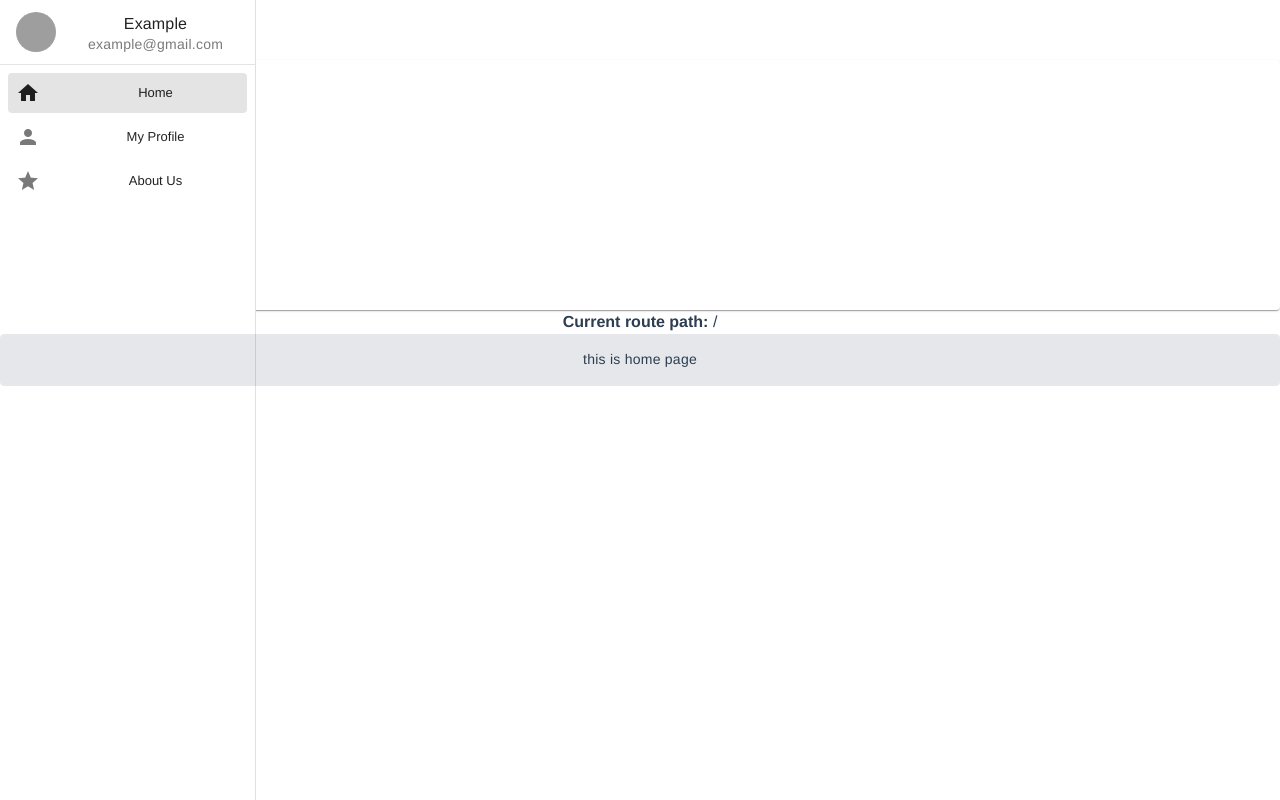
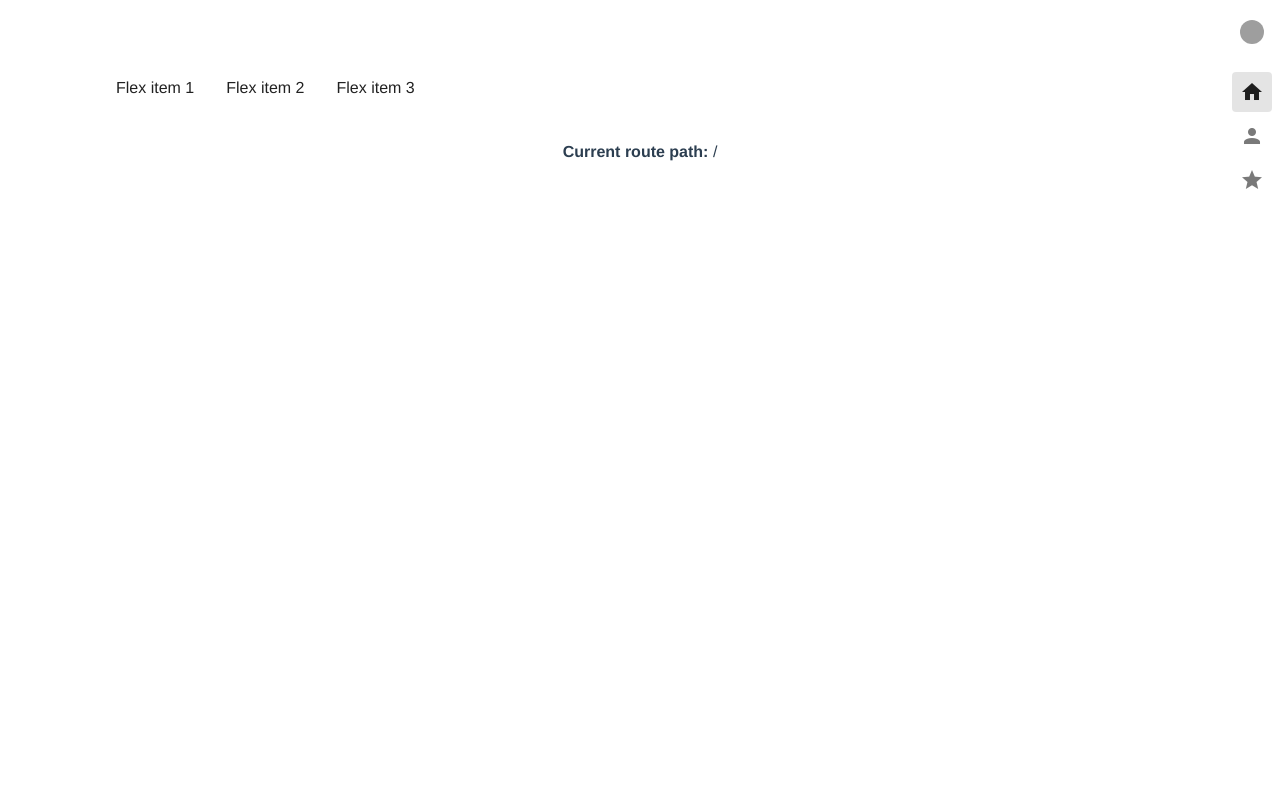
Before and after one commit to fullstar5/PeCare, a Vue app in the folder frontend/: page / in a window 1280 px wide. Built offline with nearby package versions, Linux system fonts and the light colour scheme; grey boxes are pictures that could not be loaded.

Commit message:
Navigator Config

```diff
--- a/frontend/src/App.vue
+++ b/frontend/src/App.vue
@@ -1,9 +1,15 @@
 <template>
 
+  <p>
+  </p>
+  <main>
     <v-card >
       <v-layout>
         <v-navigation-drawer
+          location="right"
           expand-on-hover
+          floating
+          permanent
           rail
         >
           <v-list class="nav-list">
@@ -14,8 +20,6 @@
             ></v-list-item>
           </v-list>
 
-        <v-divider></v-divider>
-
           <v-list density="compact" nav>
             <v-list-item prepend-icon="mdi-home" title="Home" value="home" to="/home"></v-list-item>
             <v-list-item prepend-icon="mdi-account" title="My Profile" value="myprofile" to="/userHome"></v-list-item>
@@ -23,17 +27,14 @@
           </v-list>
         </v-navigation-drawer>
 
-      <v-main style="height: 250px"></v-main>
+        <v-main style="height: 0"></v-main>
       </v-layout>
     </v-card>
+    <div style="padding-left: 100px; padding-right: 255px">
+        <RouterView />
+    </div>
+    <strong>Current route path:</strong> {{ $route.fullPath }}
 
-  <p>
-    <strong>Current route path:</strong> {{ $route.fullPath }}
-  </p>
-
-
-  <main>
-    <RouterView />
   </main>
 </template>
 
--- a/frontend/src/views/Home.vue
+++ b/frontend/src/views/Home.vue
@@ -1,9 +1,20 @@
 <template>
-  <v-card text="this is home page" variant="tonal"></v-card>
+  <div>
+    <div class="d-flex flex-row mb-6">
+      <v-sheet class="ma-2 pa-2">Flex item 1</v-sheet>
+      <v-sheet class="ma-2 pa-2">Flex item 2</v-sheet>
+      <v-sheet class="ma-2 pa-2">Flex item 3</v-sheet>
+    </div>
+
+<!--    <div class="d-flex flex-row-reverse mb-6 bg-surface-variant">
+      <v-sheet class="ma-2 pa-2">Flex item 1</v-sheet>
+      <v-sheet class="ma-2 pa-2">Flex item 2</v-sheet>
+      <v-sheet class="ma-2 pa-2">Flex item 3</v-sheet>
+    </div>-->
+  </div>
 </template>
 
 <script>
-
 export default {
   name: 'Home',
 }
--- a/frontend/src/views/user/UserHome.vue
+++ b/frontend/src/views/user/UserHome.vue
@@ -1,3 +1,4 @@
+<!-- User Profile Page -->
 <template>
   <v-card text="User Profile" variant="tonal"></v-card>
 </template>
```
Lines whose indentation alone changed are shown as unchanged.
